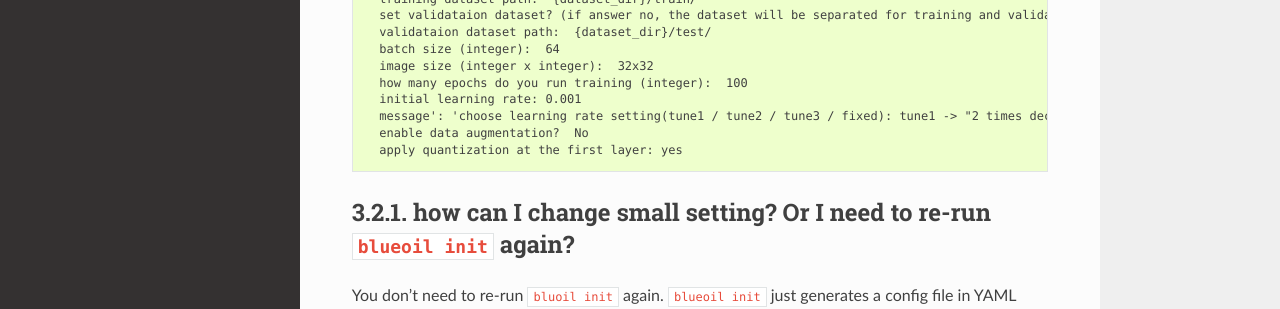
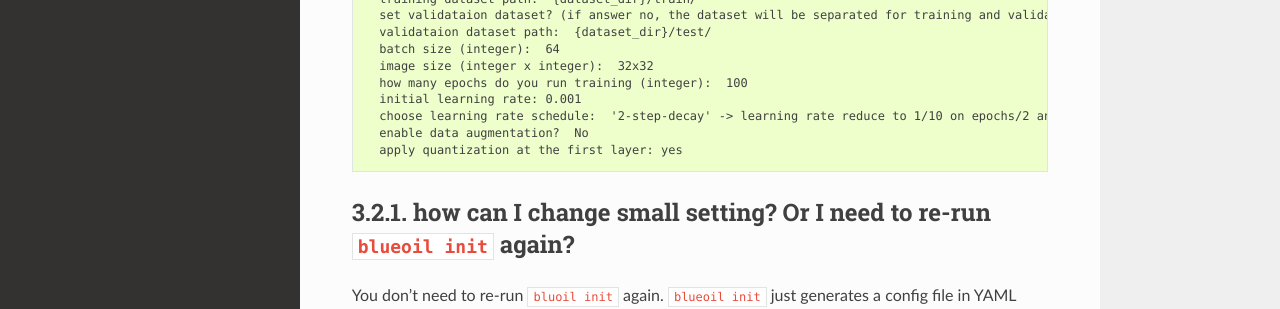
Before and after one commit to blue-oil/blueoil, a Sphinx documentation site: the page built from docs/usage/init.md, in a window 1280 px wide and 900 px high. Shown: the part 528-837 px from the top of the window. Built offline with Sphinx 7.4.7 and the Read the Docs theme 2.0.0, drawn with Linux system fonts in a browser that asks for light colours; formulas are drawn with MathJax 3; pages that are not in the unit, such as notebooks, are missing from menus; some of the changed text lies outside the part shown.

Commit message:
update example configuration

````diff
--- a/docs/usage/init.md
+++ b/docs/usage/init.md
@@ -22,7 +22,7 @@
   image size (integer x integer):  32x32
   how many epochs do you run training (integer):  100
   initial learning rate: 0.001
-  message': 'choose learning rate setting(tune1 / tune2 / tune3 / fixed): tune1 -> "2 times decay"
+  choose learning rate schedule:  '2-step-decay' -> learning rate reduce to 1/10 on epochs/2 and epochs-1.
   enable data augmentation?  No
   apply quantization at the first layer: yes
 ```
````
